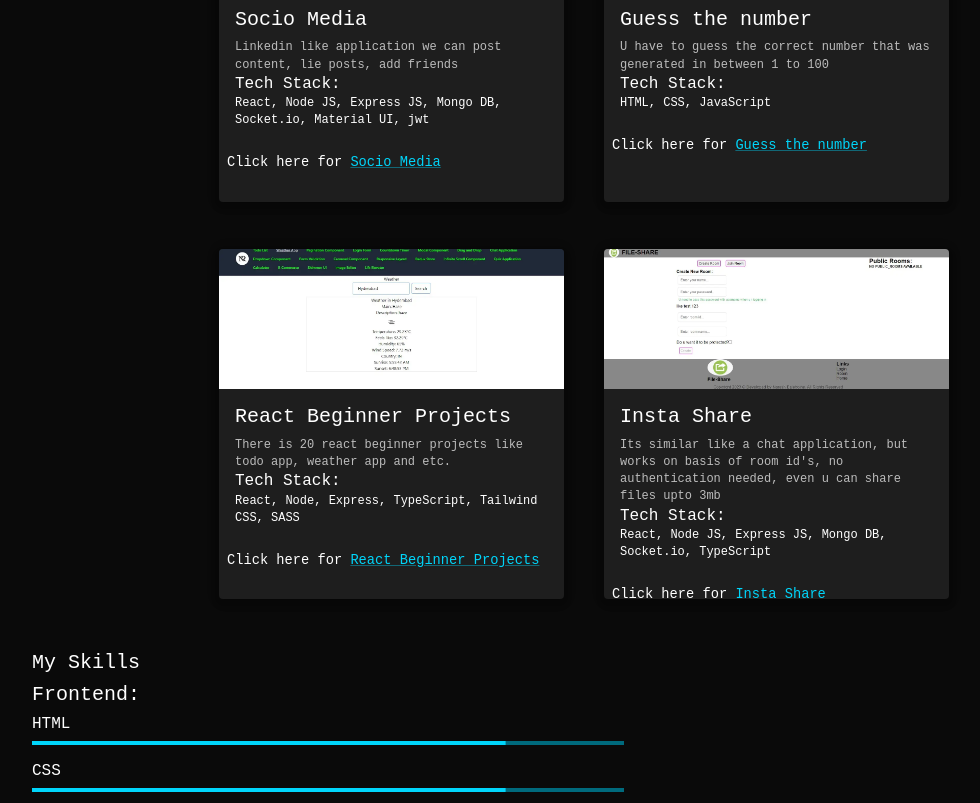
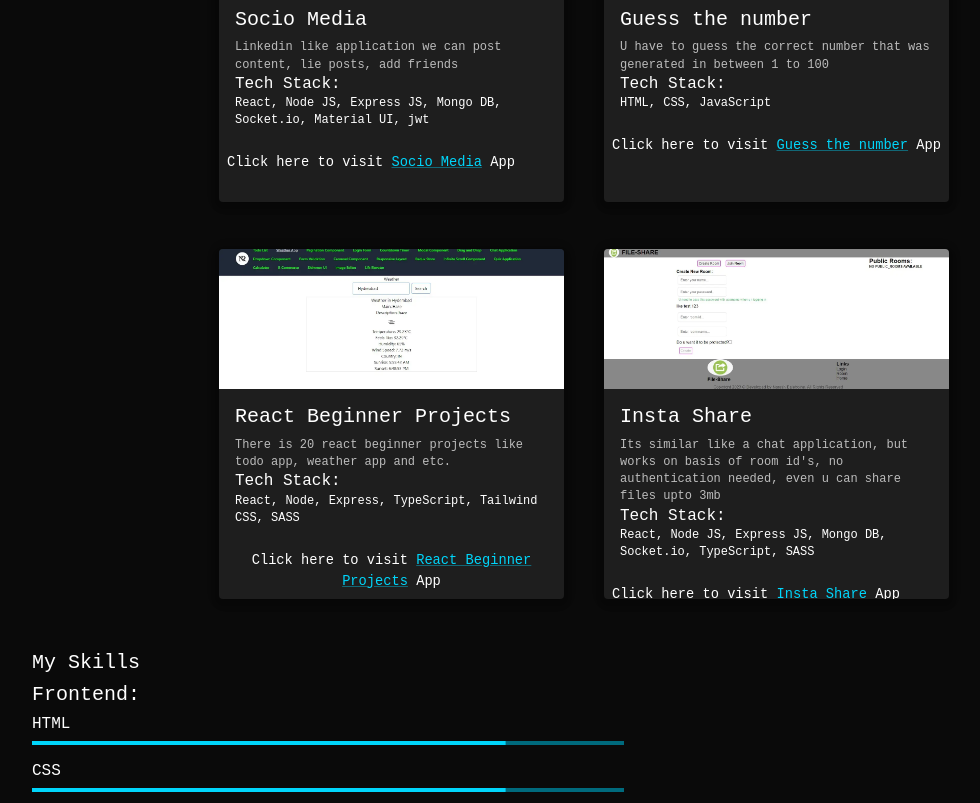
Before and after one commit to nareshb7/nareshb7.github.io, a React app in the folder client/: page / in a window 1280 px wide. Shown: the part 1500-2303 px from the top of the page, without its empty margins (56-1036 px from the left). Built offline with nearby package versions, Linux system fonts and the light colour scheme.

Commit message:
css update in projects section

```diff
--- a/client/src/pages/projects/ProjectCard.tsx
+++ b/client/src/pages/projects/ProjectCard.tsx
@@ -59,17 +59,14 @@ const ProjectCard: React.FC<ProjectCardProps> = ({
           </Typography>
         </Box>
       </CardContent>
-
       <CardActions style={{ alignSelf: 'end' }}>
         <Typography>
-          Click here for{' '}
+          Click here to visit{' '}
           <Link href={url} target="_blank" rel="noopener noreferrer">
             {title}
-          </Link>
+          </Link>{' '}
+          App
         </Typography>
-        {/* <Button size="small" color="primary" href={url} target="_blank">
-          <Typography variant="inherit">{title} </Typography>
-        </Button> */}
       </CardActions>
     </Card>
   );
--- a/client/src/pages/projects/projectsConfig.ts
+++ b/client/src/pages/projects/projectsConfig.ts
@@ -47,6 +47,6 @@ export const projectConfig: ProjectData[] = [
     title: 'Insta Share',
     description: 'Its similar like a chat application, but works on basis of room id\'s, no authentication needed, even u can share files upto 3mb',
     url: 'https://instant-file-share.netlify.app/',
-    techStack: ["React", "Node JS", "Express JS", "Mongo DB", "Socket.io","TypeScript"]
+    techStack: ["React", "Node JS", "Express JS", "Mongo DB", "Socket.io","TypeScript", "SASS"]
   },
 ];
```
